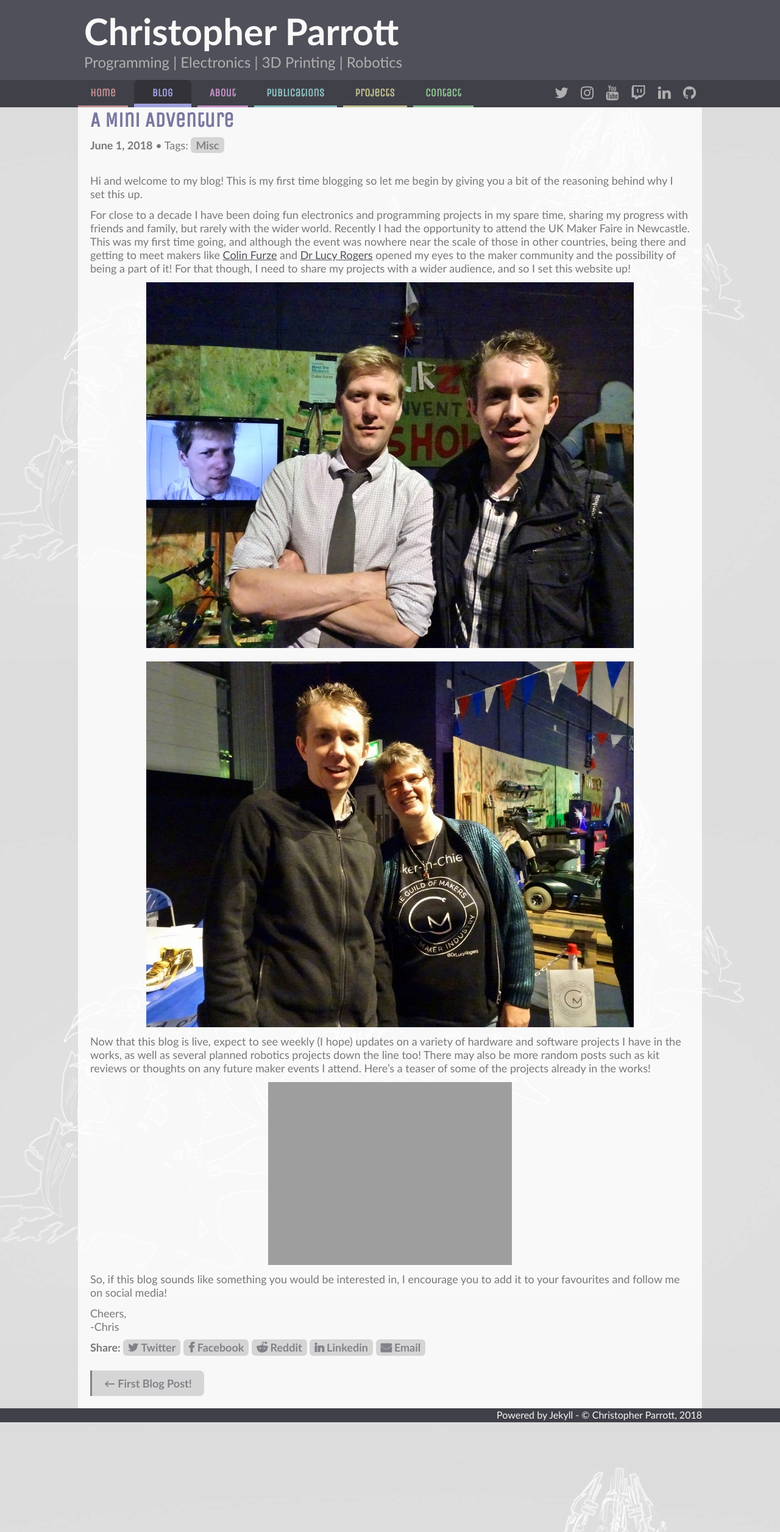
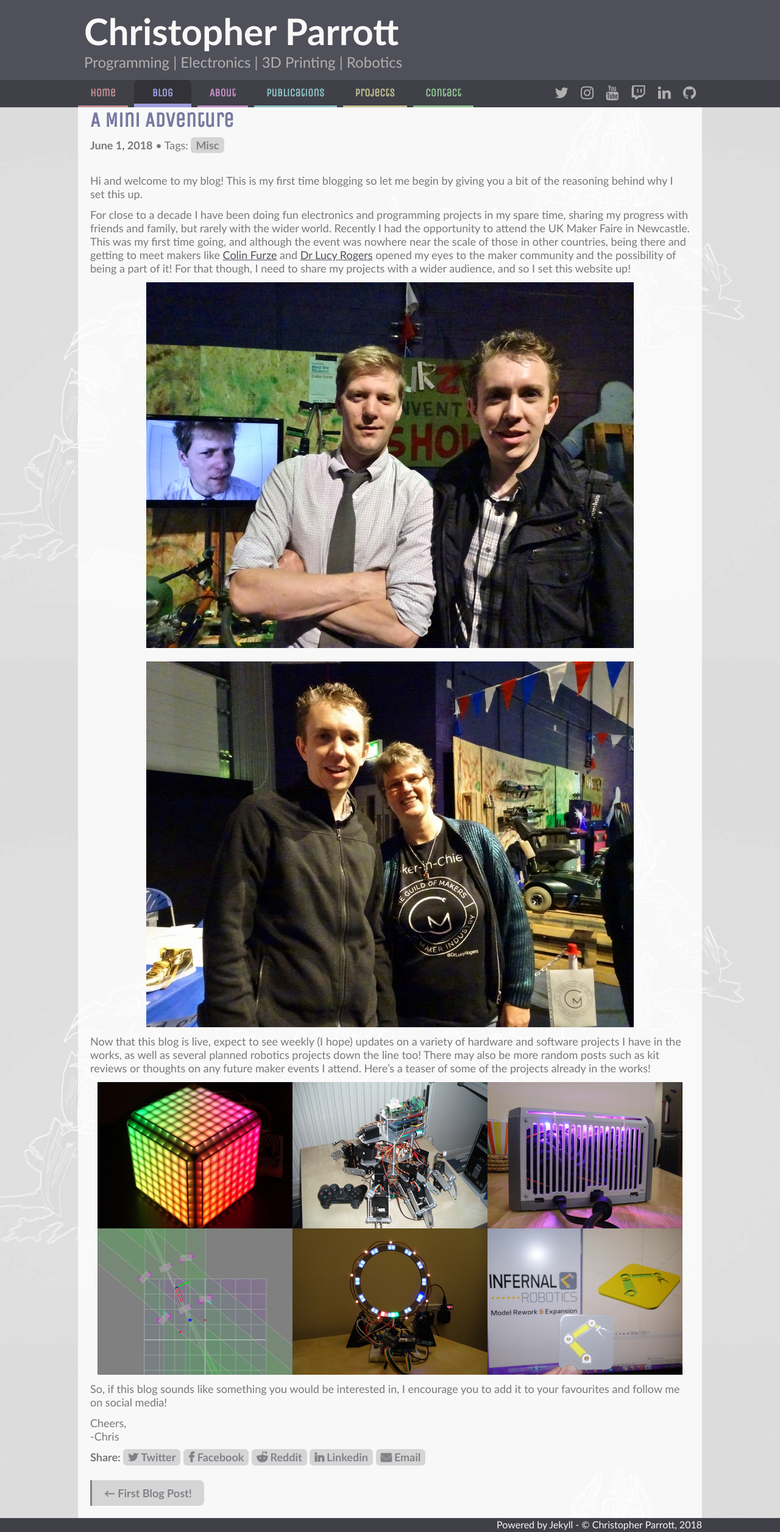
Before and after one commit to christophertmparrott/christophertmparrott.github.io, a Jekyll site: the page built from _posts/2018-06-01-a-mini-adventure.md, in a window 1280 px wide. Shown: the whole page at 61% size. Built offline with Jekyll 4.4.1, drawn with Linux system fonts in a browser that asks for light colours; some web fonts are replaced.

Commit message:
It's a jpg

```diff
--- a/_posts/2018-06-01-a-mini-adventure.md
+++ b/_posts/2018-06-01-a-mini-adventure.md
@@ -16,7 +16,7 @@ For close to a decade I have been doing fun electronics and programming projects
 
 Now that this blog is live, expect to see weekly (I hope) updates on a variety of hardware and software projects I have in the works, as well as several planned robotics projects down the line too! There may also be more random posts such as kit reviews or thoughts on any future maker events I attend. Here's a teaser of some of the projects already in the works!
 
-![Project Teaser](https://christophertmparrott.github.io/bloggg/images/2018-06-01-project_teaser.png "Project Teaser")
+![Project Teaser](https://christophertmparrott.github.io/bloggg/images/2018-06-01-project_teaser.jpg "Project Teaser")
 
 So, if this blog sounds like something you would be interested in, I encourage you to add it to your favourites and follow me on social media!
 
```
